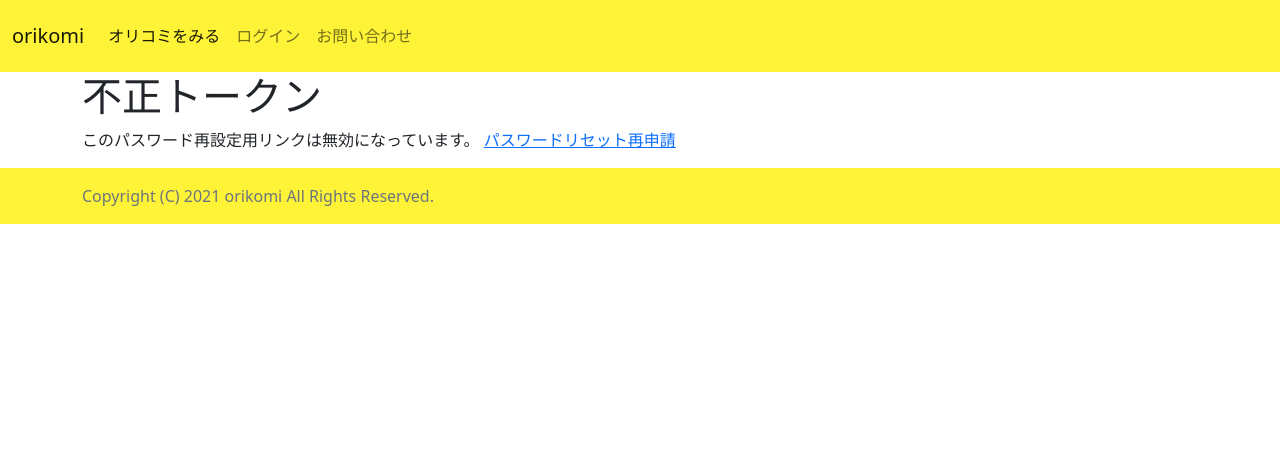
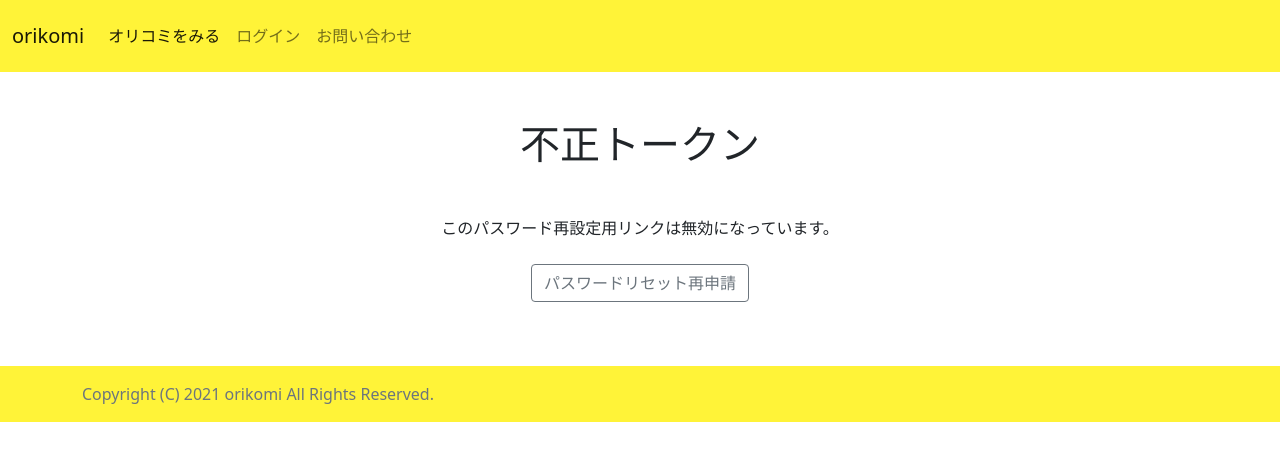
Before and after one commit to nsktky/orikomi, a Django app: a page that uses accounts/templates/account/password_reset_from_key.html in a window 1280 px wide. Shown: the top 461 px of the page. Run offline with Django 3.2, Linux system fonts and the light colour scheme; data comes from the database, SQL or seed files in the repository; both versions use the stored data as it was after the commit.

Commit message:
メール記載アドレス後のパスワード変更

```diff
--- a/accounts/templates/account/password_reset_from_key.html
+++ b/accounts/templates/account/password_reset_from_key.html
@@ -3,27 +3,31 @@
 {% block title %}パスワードリセットリンク{% endblock title%}
 
 {% block content %}
-<div class="container">
-    <div class="row">
-        <div class="my-div-style">
-            <h1>{% if token_fail %}不正トークン{% else %}パスワード再設定{% endif %}</h1>
-
+<main class="px-3">
+    <div class="container py-5">
+        <h1 class="text-center">{% if token_fail %}不正トークン{% else %}パスワード再設定{% endif %}</h1>
         {% if token_fail %}
+        <div class="d-flex align-items-center justify-content-center mt-5">
             {% url 'account_reset_password' as passwd_reset_url %}
-                <p>このパスワード再設定用リンクは無効になっています。 <a href="{{ passwd_reset_url }}">パスワードリセット再申請</a></p>
+            <p>このパスワード再設定用リンクは無効になっています。</p>
+        </div>
+        <div class="d-flex align-items-center justify-content-center mt-2">
+            <p><a class="btn btn-outline-secondary" href="{{ passwd_reset_url }}" role="button">パスワードリセット再申請</a></p>
+        </div>
         {% else %}
             {% if form %}
+            <div class="d-flex align-items-center justify-content-center mt-5">
                 <form method="POST" action="{{ action_url }}">
                     {% csrf_token %}
                     {{ form.as_p }}
-                        <button class="btn btn-primary" type="submit">変更</button>
+                    <p><button class="btn btn-outline-secondary mt-2" type="submit">変更</button>
                 </form>
+            </div>
             {% else %}
-                    <p>パスワードは変更されています。</p>
+                <p class="text-center">パスワードは変更されています。</p>
             {% endif %}
         {% endif %}
 
     </div>
-    </div>
-</div>
+</main>
 {% endblock content %}
```
Also changed, not shown: db.sqlite3. Lines whose indentation alone changed are shown as unchanged.
